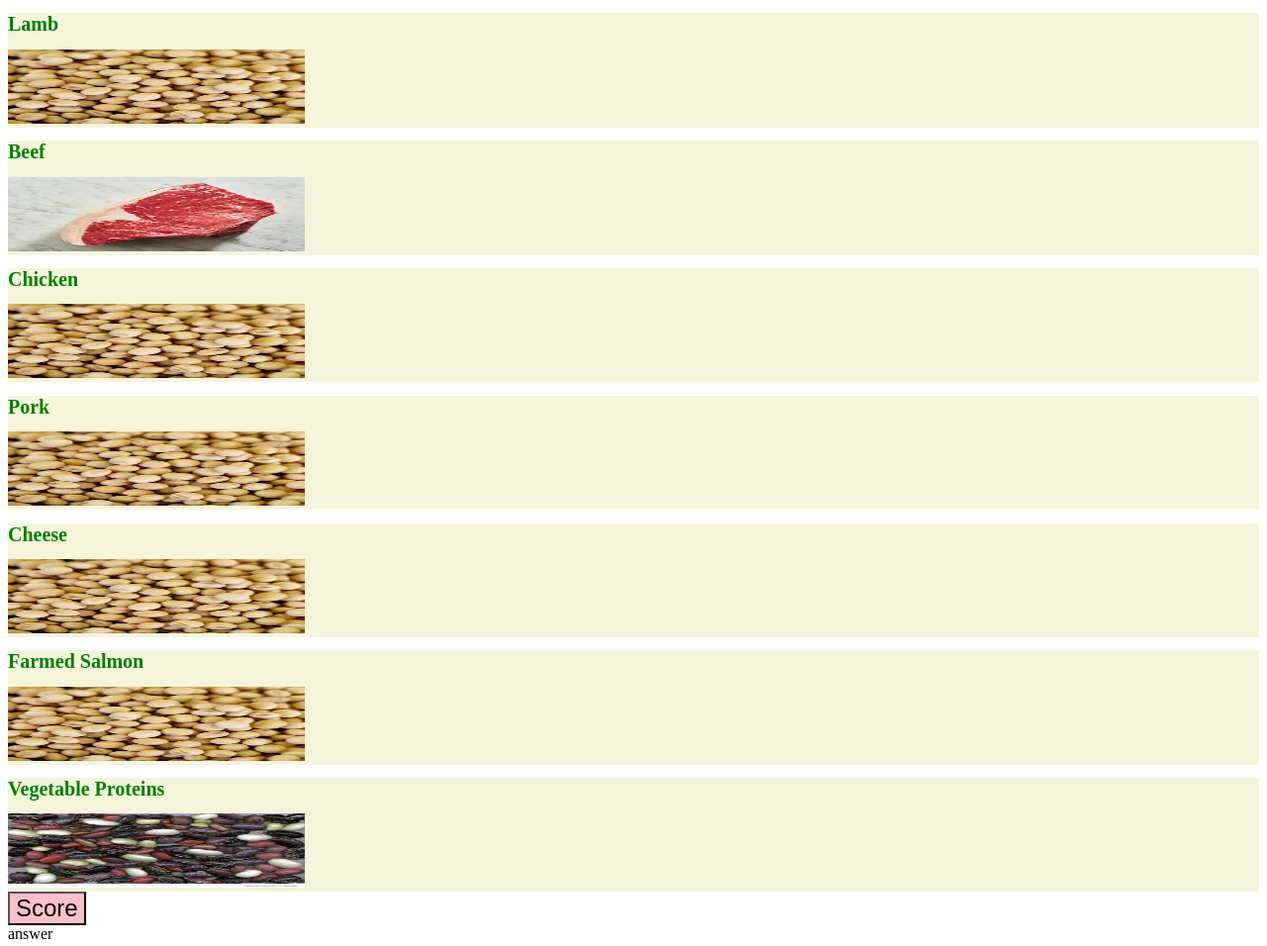
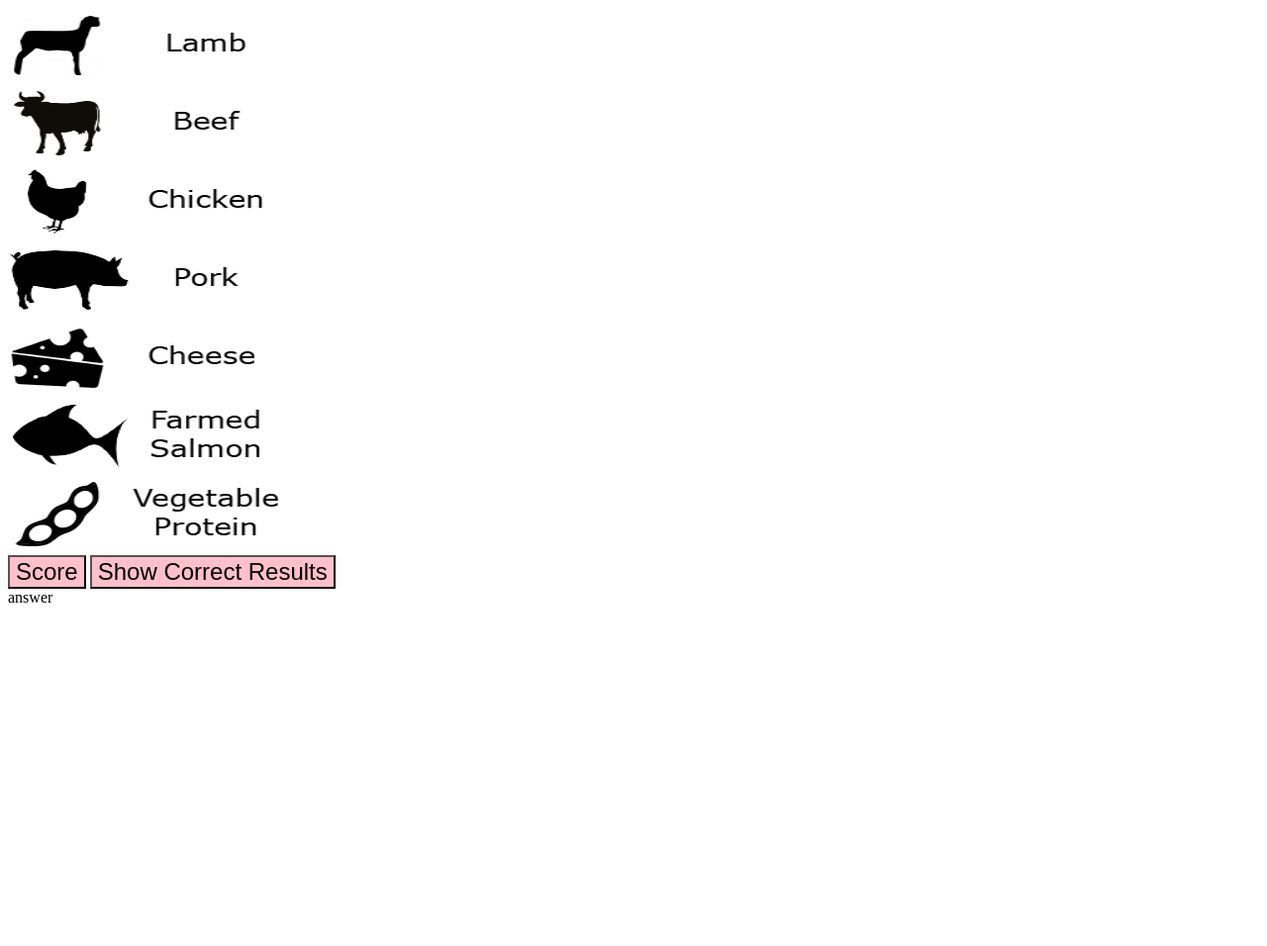
Before and after one commit to clorofil/ecogame, a plain HTML site: page index.html in a window 1280 px wide. Shown: the whole page at 99% size. After the commit the page ends 800 px from the top, so only its background shows below. Drawn offline with Linux system fonts and the light colour scheme.

Commit message:
Updated version with graphs

```diff
--- a/css/styles.css
+++ b/css/styles.css
@@ -1,10 +1,16 @@
-h1 {
-    color: green;
-    font-size: 15pt;
+.column {
+    float: left;
+    width: 50%;
   }
 
-.special {
-    background-color: beige
+img {
+    width: 300px;
+    height: 75px;
+}
+
+.item {
+    /*background-color: beige;*/
+    position: relative;
 }
 
 .ScoreButton {
--- a/index.html
+++ b/index.html
@@ -5,45 +5,30 @@
   <meta charset="utf-8">
   <link rel="stylesheet" href="css/dragula.css">
   <link rel="stylesheet" href="css/styles.css">
-
 </head>
 
 <body>
-  <div>
-    <div id="list1" class="container">
-      <div id="i1" class="special">
-        <h1>Lamb</h1>
-        <div class='image-thing'><img src='resources/soybeans.jpeg' width="300" height="75"/></div>
-      </div>
-      <div id="i2" class="special">
-        <h1>Beef</h1>
-        <div class='image-thing'><img src='resources/beef.jpeg' width="300" height="75"/></div>
-      </div>
-      <div id="i3" class="special">
-        <h1>Chicken</h1>
-        <div class='image-thing'><img src='resources/soybeans.jpeg' width="300" height="75"/></div>
-      </div>
-      <div id="i4" class="special">
-        <h1>Pork</h1>
-        <div class='image-thing'><img src='resources/soybeans.jpeg' width="300" height="75"/></div>
-      </div>
-      <div id="i5" class="special">
-        <h1>Cheese</h1>
-        <div class='image-thing'><img src='resources/soybeans.jpeg' width="300" height="75"/></div>
-      </div>
-      <div id="i6" class="special">
-        <h1>Farmed Salmon</h1>
-        <div class='image-thing'><img src='resources/soybeans.jpeg' width="300" height="75"/></div>
-      </div>
-      <div id="i7" class="special">
-        <h1>Vegetable Proteins</h1>
-        <div class='image-thing'><img src='resources/beans.jpeg' width="300" height="75"/></div>
-      </div>
-    </div>
-
+  <div id="list1" class="column">
+    <div id="i1" class="item"><img src='resources/lamb-card@1x.png'/></div>
+    <div id="i2" class="item"><img src='resources/beef-card@1x.png'/></div>
+    <div id="i6" class="item"><img src='resources/chicken-card@1x.png'/></div>
+    <div id="i4" class="item"><img src='resources/pork-card@1x.png'/></div>
+    <div id="i3" class="item"><img src='resources/cheese-card@1x.png'/></div>
+    <div id="i5" class="item"><img src='resources/farmed-salmon-card@1x.png'/></div>
+    <div id="i7" class="item"><img src='resources/vegetable-protein-card@1x.png'/></div>
+  </div>
+  <div id="results" class="column" style="visibility: hidden">
+    <div id="i1" class="item"><img src='resources/lamb-card@1x.png'/></div>
+    <div id="i2" class="item"><img src='resources/beef-card@1x.png'/></div>
+    <div id="i3" class="item"><img src='resources/cheese-card@1x.png'/></div>
+    <div id="i4" class="item"><img src='resources/pork-card@1x.png'/></div>
+    <div id="i5" class="item"><img src='resources/farmed-salmon-card@1x.png'/></div>
+    <div id="i6" class="item"><img src='resources/chicken-card@1x.png'/></div>
+    <div id="i7" class="item"><img src='resources/vegetable-protein-card@1x.png'/></div>
   </div>
 
   <button onclick="score()" class="ScoreButton">Score</button>
+  <button onclick="showresults()" class="ScoreButton">Show Correct Results</button>
 
   <div id="answer">answer</div>
 
--- a/js/code.js
+++ b/js/code.js
@@ -17,10 +17,10 @@ function score() {
                 errors = errors + 1
                 console.log(items[i])
                 console.log(items[i].style)
-                items[i].style.background = "red"
+                items[i].style.background = "darkorange"
                 }
             else {
-                items[i].style.background = "beige"
+                items[i].style.background = "inherit"
             }
             count = count + 1
         }
@@ -32,6 +32,10 @@ function score() {
     }
 }
 
+function showresults() {
+    $('#results').style.visibility = "visible"
+}
+
 function $ (id) {
     return document.querySelector(id);
 }
```
Also changed, not shown: resources/beans.jpeg (deleted), resources/beef-card@1x.png (added), resources/beef.jpeg (deleted), resources/cheese-card@1x.png (added), resources/chicken-card@1x.png (added), resources/farmed-salmon-card@1x.png (added), resources/lamb-card@1x.png (added), resources/pork-card@1x.png (added), resources/soybeans.jpeg (deleted), resources/vegetable-protein-card@1x.png (added), 1 other file.
